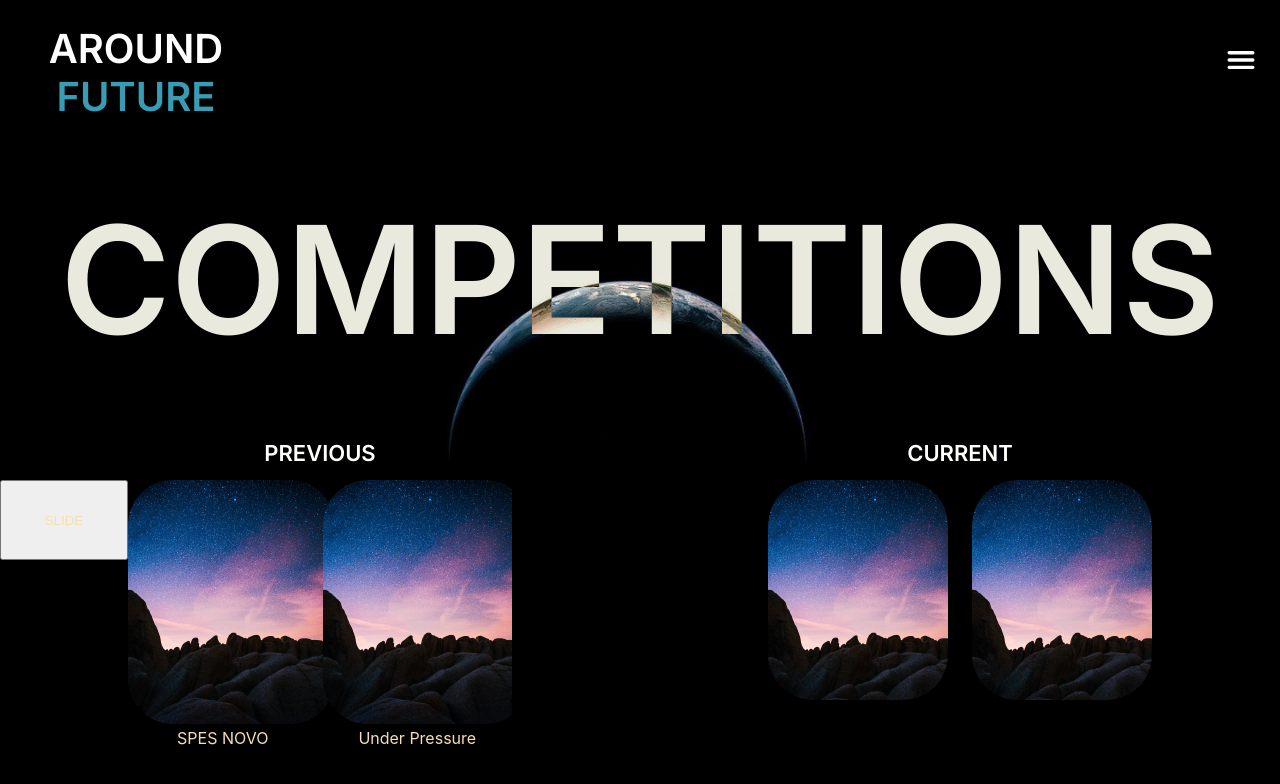
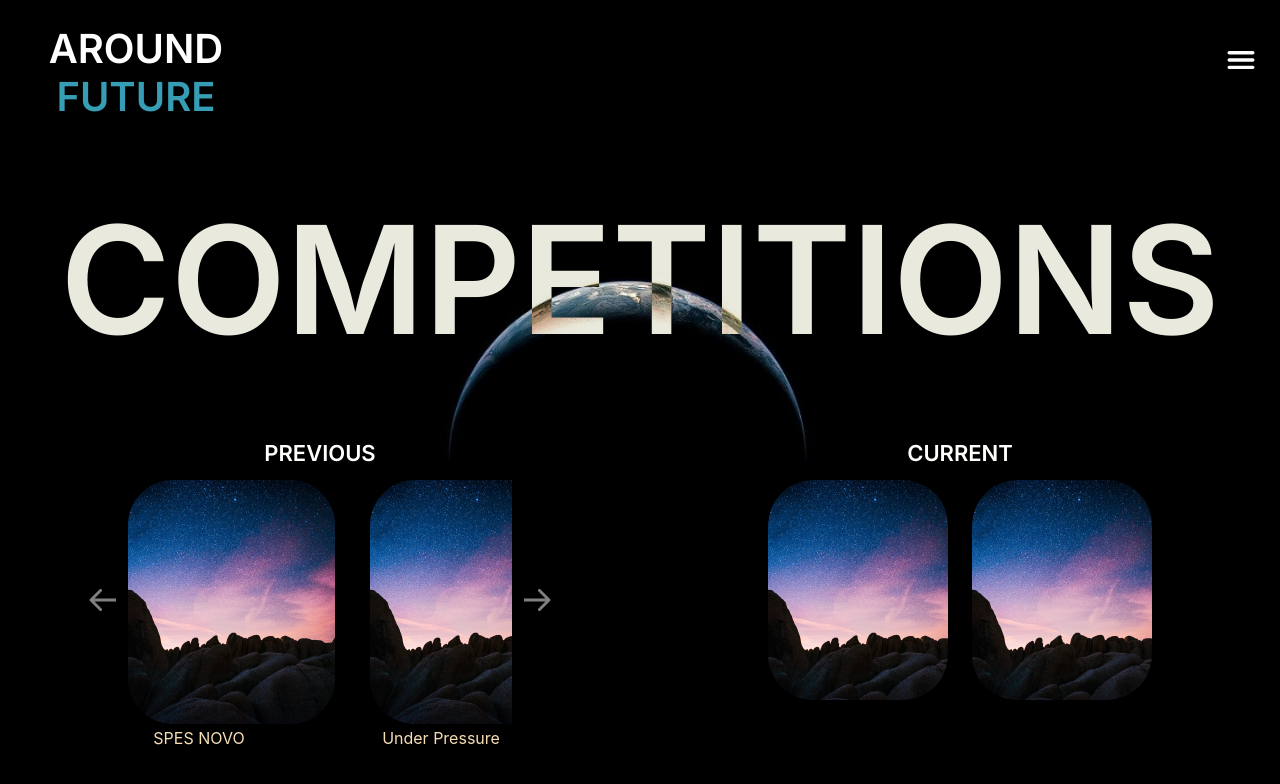
Before and after one commit to Department-of-Technical-Arts/atmos-website-, a React (Create React App) app: page /competitions in a window 1280 px wide. Shown: the top 784 px of the page. Built offline with nearby package versions, Linux system fonts and the light colour scheme; a web font is replaced by a local one.

Commit message:
Swiper buttons added

```diff
--- a/src/components/competitions/competitions.jsx
+++ b/src/components/competitions/competitions.jsx
@@ -1,10 +1,13 @@
-import React from 'react'
+import {React, useState} from 'react'
 import "./competitions.css"
+import { Swiper, SwiperSlide} from 'swiper/react';
+
 import placeholder from '../../images/competions/pawel-nolbert-62OK9xwVA0c-unsplash 1.png'
 import Slider from '../slider/Slider'
-
+import '../slider/slider.css'
 
 const Competitions = () => {
+  const [swiper, setSwiper] = useState(null);
   return (
     <>
     <div className='background-container'>
@@ -22,12 +25,16 @@ const Competitions = () => {
             </div> */}
             <h3 className="subHeader1">PREVIOUS</h3>
           <h3 className="subHeader2">CURRENT</h3>
+          <button className='swiperButtonPrev' onClick={() => {
+            console.log("prev");
+            swiper.slidePrev()
+            }}></button>
+
+
           <div className='card1-container'>
-
-            <Slider />
-
+            <Slider swiper={swiper} setSwiper={setSwiper}/>
           </div>
-
+          <button className='swiperButtonNext' onClick={() => swiper.slideNext()}></button>
 
           <div className='card2-container'>
             <a href="/talks"><div className='hover-cards'></div></a>
--- a/src/components/slider/Slider.jsx
+++ b/src/components/slider/Slider.jsx
@@ -1,23 +1,26 @@
 import {React, useState} from 'react';
-import { Swiper, SwiperSlide, useSwiper, setSwiperInstance } from 'swiper/react';
+import { Swiper, SwiperSlide} from 'swiper/react';
 // Import Swiper styles
 import 'swiper/css';
 import placeholder from '../../images/competions/pawel-nolbert-62OK9xwVA0c-unsplash 1.png'
 import './slider.css'
 
 
-const Slider =  () => {
-        const [swiper, setSwiper] = useState(null);
+const Slider =  ({swiper, setSwiper}) => {
+
 
         return (
                 // <div className="sliderContainer">
                 <>
-                <button className='swiperButton' onClick={() => swiper.slideNext()}>SLIDE</button>
+
                 <Swiper
-                        spaceBetween={5}
+                        className='swiper-cont'
+                        spaceBetween={100}
+                        pagination={{ clickable: true }}
+                        navigation
+                        scrollbar={{ draggable: true }}
                         grabCursor={true}
                         slidesPerView={2}
-                        navigation
                         onSwiper={(swiper) => setSwiper(swiper)}
                         >
 
@@ -105,7 +108,7 @@ const Slider =  () => {
                 </Swiper>
 
                 </>
-                // </div>
+
         );
 };
 
--- a/src/components/slider/slider.css
+++ b/src/components/slider/slider.css
@@ -3,6 +3,7 @@
     justify-content: center;
     /* padding: 20px; */
 }
+
 .placeholder-title{
     height: 50px;
     font-size: 2vh;
@@ -11,12 +12,37 @@
     padding: auto;
     color: wheat;
 }
-
-.swiperButton{
+.swiperButtonPrev{
+    background: url('./left.png');
+    background-repeat: no-repeat;
+    background-position: center;
+    mix-blend-mode: difference;
+    border: none;
+    /* justify-content: center;
+    align-items: center; */
+    z-index: 100;
     height: 10vh;
     width: 10vw;
-    color: wheat;
+    /* padding-left: 4vw;
+    padding-top: 50%; */
     position: absolute;
-    left: 0;
-    top: 00px;
+    left: 3vw;
+    top: 70%;
 }
+.swiperButtonNext{
+    background: url('./right.png');
+    background-repeat: no-repeat;
+    background-position: center;
+    mix-blend-mode: difference;
+    border: none;
+    /* justify-content: center;
+    align-items: center; */
+    height: 10vh;
+    width: 10vw;
+    /* padding-left: 4vw;
+    padding-top: 50%; */
+    z-index: 100;
+    position: absolute;
+    left: 37vw;
+    top: 70%;
+}
```
Also changed, not shown: src/components/competitions/competitions.css (line endings or trailing spaces), src/components/slider/left.png (added), src/components/slider/right.png (added).
